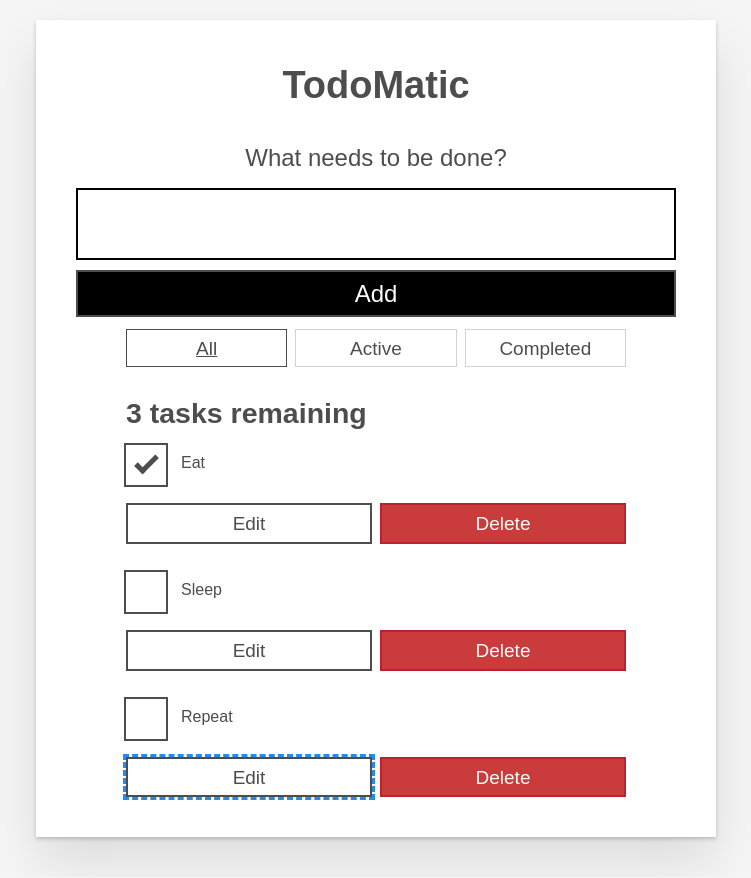
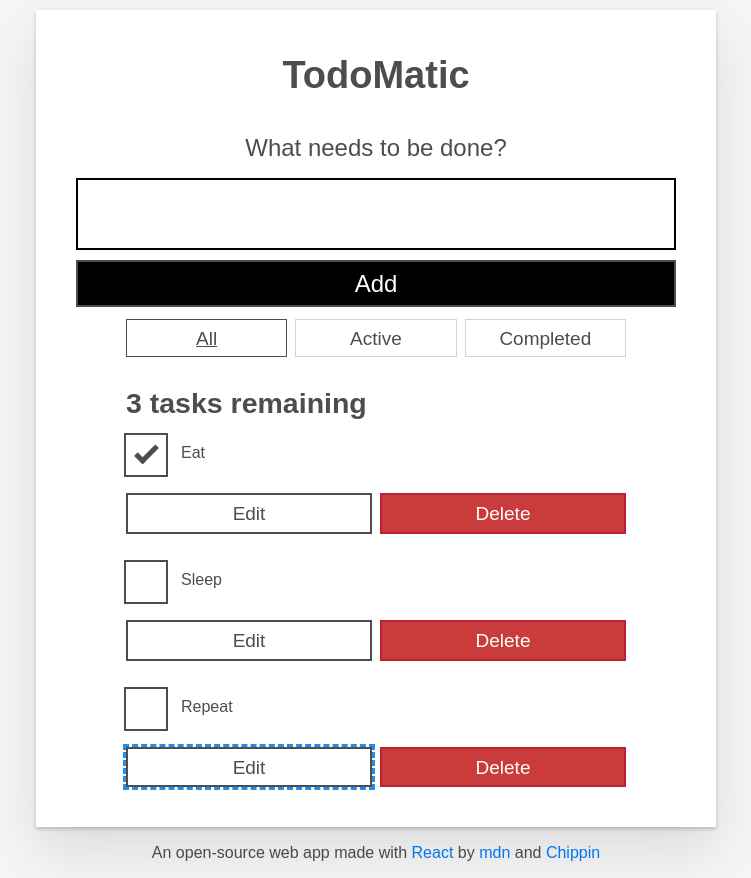
Before and after one commit to r2chippin/r2React, a React (Create React App) app in the folder mdnReact/moz-todo-react/: page / in a window 1280 px wide. Shown: the whole page, without its empty margins (264-1015 px from the left). Built offline with nearby package versions, Linux system fonts and the light colour scheme.

Commit message:
Add a footer

```diff
--- a/mdnReact/moz-todo-react/public/index.html
+++ b/mdnReact/moz-todo-react/public/index.html
@@ -39,5 +39,8 @@
       To begin the development, run `npm start` or `yarn start`.
       To create a production bundle, use `npm run build` or `yarn build`.
     -->
+    <footer>
+      <p>An open-source web app made with <a href="https://react.dev" target="_blank">React</a> by <a href="https://developer.mozilla.org/" target="_blank">mdn</a> and <a href="https://github.com/r2chippin" target="_blank">Chippin</a></p>
+    </footer>
   </body>
 </html>
--- a/mdnReact/moz-todo-react/src/index.css
+++ b/mdnReact/moz-todo-react/src/index.css
@@ -148,7 +148,7 @@ body {
 /* END GLOBAL STYLES */
 .todoapp {
   background: #fff;
-  margin: 2rem 0 4rem 0;
+  margin: 1rem 0 0 0;
   padding: 1rem;
   position: relative;
   box-shadow:
@@ -293,3 +293,24 @@ body {
 .c-cb > input[type="checkbox"]:checked + label::after {
   opacity: 1;
 }
+
+/*footer settings*/
+footer {
+  padding: 15px;
+  text-align: center;
+  margin-top: 0;
+  font-size: 16px;
+}
+
+footer p {
+  margin: 0;
+}
+
+footer a {
+  color: #007bff;
+  text-decoration: none;
+}
+
+footer a:hover {
+  text-decoration: underline;
+}
```
Also changed, not shown: mdnReact/moz-todo-react/public/manifest.json.
